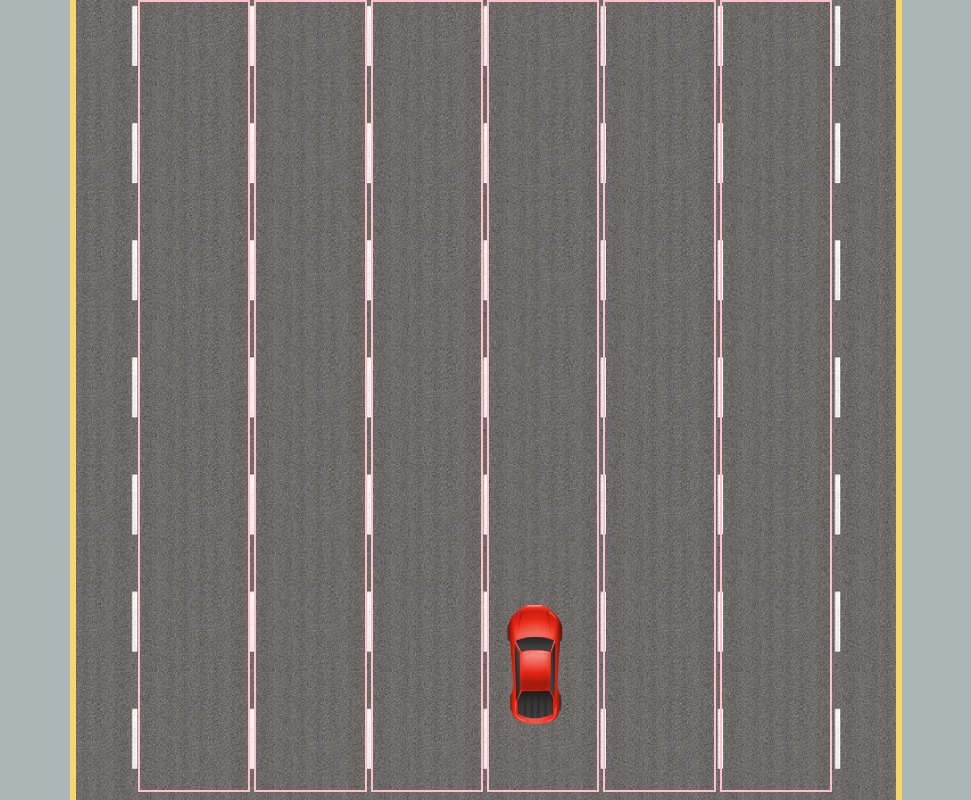
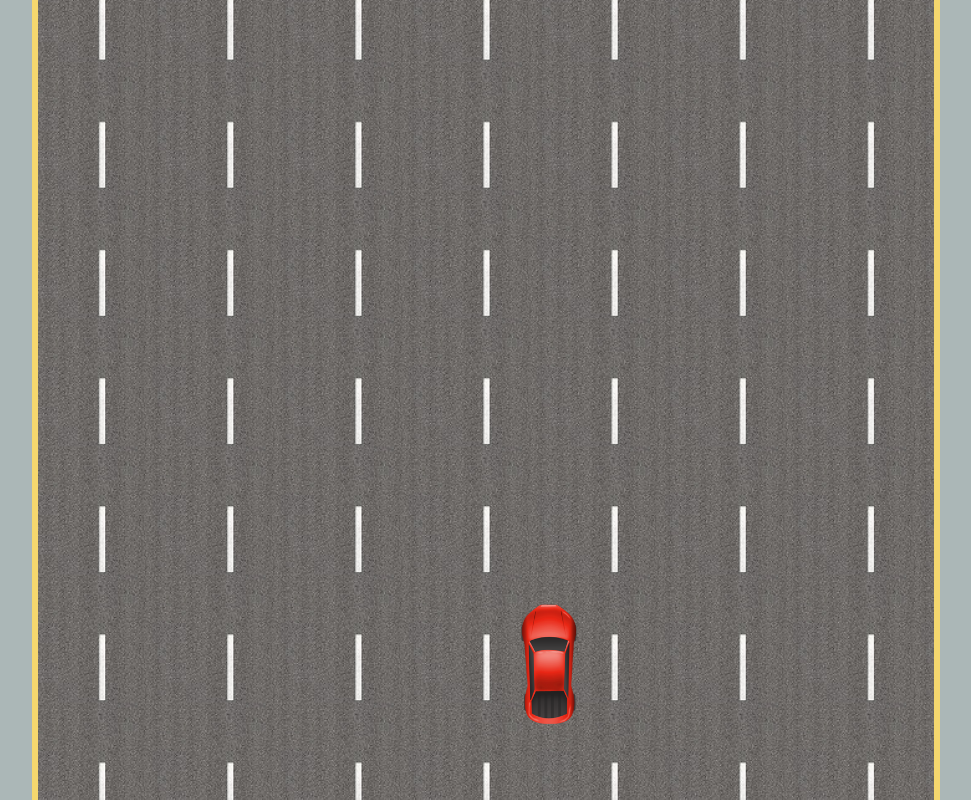
Before and after one commit to michalgmazurek-coderslab/Coders-Lab-final-project, a plain HTML site: page index.html in a window 1280 px wide. Shown: the whole page, without its empty margins (154-1125 px from the left). Drawn offline with nearby package versions, Linux system fonts and the light colour scheme.

Commit message:
In progress

```diff
--- a/app.js
+++ b/app.js
@@ -1,33 +1,46 @@
 document.addEventListener("DOMContentLoaded", function (event) {
-    var playerCar = document.querySelector("#playerCar");
-    console.log(playerCar);
-    var playerCarStyle = playerCar.style.left;
-    var playerCarStyleNumber = Number(playerCarStyle);
 
-    console.log(playerCarStyle);
+    var playerCar = $("#playerCar");
+    var road = document.querySelector('.roadContainer');
+    var roadWidth = road.clientWidth;
+    var lineWidth = roadWidth / 7;
+    var carPosition = 4;
 
-     var addLeft = function(x) {
-        playerCar.css()("left", (playerCarStyle + x) + "vw");
+    var imagesArray = [
+        "/Ambulance.png",
+        "/Black_viper.png",
+        "/Mini_truck.png",
+        "/Mini_van.png",
+        "/Police.png",
+        "/truck.png",
+        "/Car.png",
+        "/taxi.png",
+        "/Ambulance.png",
+    ];
+
+    function divGenerator (event) {
+
+        $('<div class="generatedCar"></div>').insertAfter(road);
 
     };
+    divGenerator();
+
+    document.addEventListener("keydown", function (event) {
+        var offset = lineWidth;
+        var pos = playerCar.position();
+        if (event.keyCode == '39') {
+            if (carPosition < 6) {
+                playerCar.css('left', pos.left + offset);
+                carPosition++;
+            }
+        }
+        else if (event.keyCode == '37') {
+            if (carPosition != 1) {
+                playerCar.css('left', pos.left - offset);
+                carPosition--;
+            }
+        }
+    });
 
 
-    document.addEventListener("keydown", function (event) {
-        var offset = 12;
-        var pos = $("#playerCar").position();
-        console.log(pos);
-        if(event.keyCode == '39') {
-            $("#playerCar").css('left', pos.left + offset);
-        }
-        else if(event.keyCode == '37') {
-            $("#playerCar").css('left',pos.left - offset);
-        }
-        else if(event.keyCode == '38') {
-            $("#playerCar").css('top',pos.top - offset);
-        }
-        else if(event.keyCode == '40') {
-            $("#playerCar").css('top',pos.top + offset);
-        }
-
-    });
 });
--- /dev/null
+++ b/config.js
@@ -0,0 +1,3 @@
+document.addEventListener("DOMContentLoaded", function (event) {
+
+});
--- a/index.html
+++ b/index.html
@@ -11,14 +11,6 @@
     <div class="roadContainer">
         <div id="road"></div>
     </div>
-    <div class="linesContainer">
-        <div class="lines" id="line1"></div>
-        <div class="lines" id="line2"></div>
-        <div class="lines" id="line3"></div>
-        <div class="lines" id="line4"></div>
-        <div class="lines" id="line5"></div>
-        <div class="lines" id="line6"></div>
-    </div>
     <div id="playerCar"> </div>
 </body>
 <script src="https://ajax.googleapis.com/ajax/libs/jquery/3.1.1/jquery.min.js"></script>
--- a/scss/main.scss
+++ b/scss/main.scss
@@ -11,14 +11,14 @@ body {
     display: flex;
     justify-content: center;
     height: 100vh;
-    width: 80vw;
+    width: 70vw;
     margin-left: auto;
     margin-right: auto;
     position: relative;
 }
 
 #road {
-    min-width: 80%;
+    min-width: 100%;
     min-height: 100vh;
     z-index: -1;
     background-image: url(../img/Tileable%20tarmac%20road%20asphalt%20lines%20small.jpg);
@@ -55,24 +55,38 @@ body {
     width: 7vw;
     height: 9.7vw;
     position: absolute;
-    top: 75%;
-    left: 50.4vw;
+    top: 75vh;
+    left: 51.5vw;
     z-index: 2;
+    transition: all 0.3s linear;
 }
-
-.linesContainer {
+.generatedCar {
+    background-image: url(../img/Police.png);
+    background-size: 160%;
+    background-position: center;
+    margin: 0;
+    background-repeat: no-repeat;
+    width: 7vw;
+    height: 9.7vw;
     position: absolute;
-    top: 0;
-    width: 70vw;
-    margin-left: auto;
-    margin-right: auto;
-    z-index: 22;
-    margin-left: 22.8%;
+    top: -180px;
+    left: 21.5vw;
+    z-index: 2;
+    animation: carAnimation 3s 1;
 }
-
-.lines {
-    height: 98.5vh;
-    width: 12.1%;
-    display: inline-block;
-    border: 2px solid pink;
+@-webkit-keyframes carAnimation {
+  0%   { top: -20vh; }
+  100% { top: 120vh; }
 }
+@-moz-keyframes carAnimation {
+  0%   { top: -20vh; }
+  100% { top: 120vh; }
+}
+@-o-keyframes carAnimation {
+  0%   { top: -20%; }
+  100% { top: 120vh }
+}
+@keyframes carAnimation {
+  0%   { top: -180px; }
+  100% { top: 100vh; }
+}
```
Also changed, not shown: css/main.css, scss/main.css, 1 other file.
